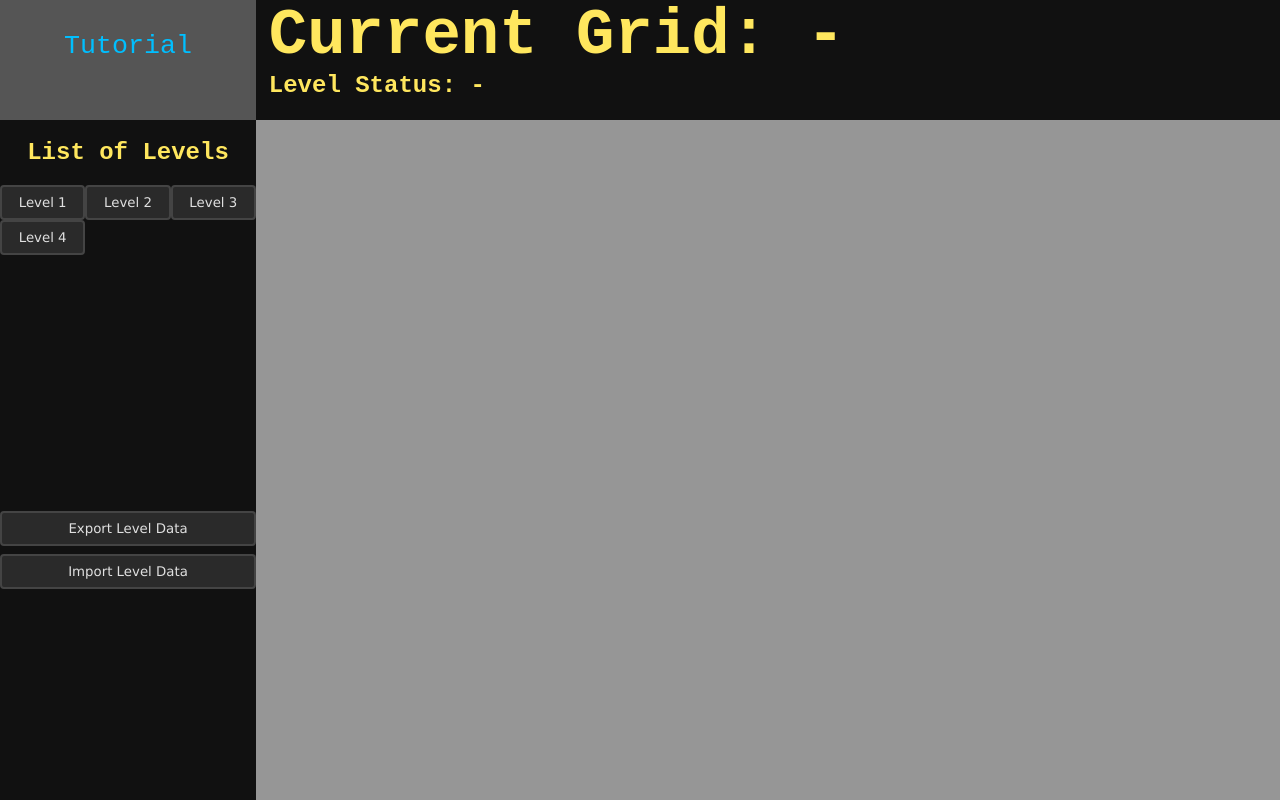
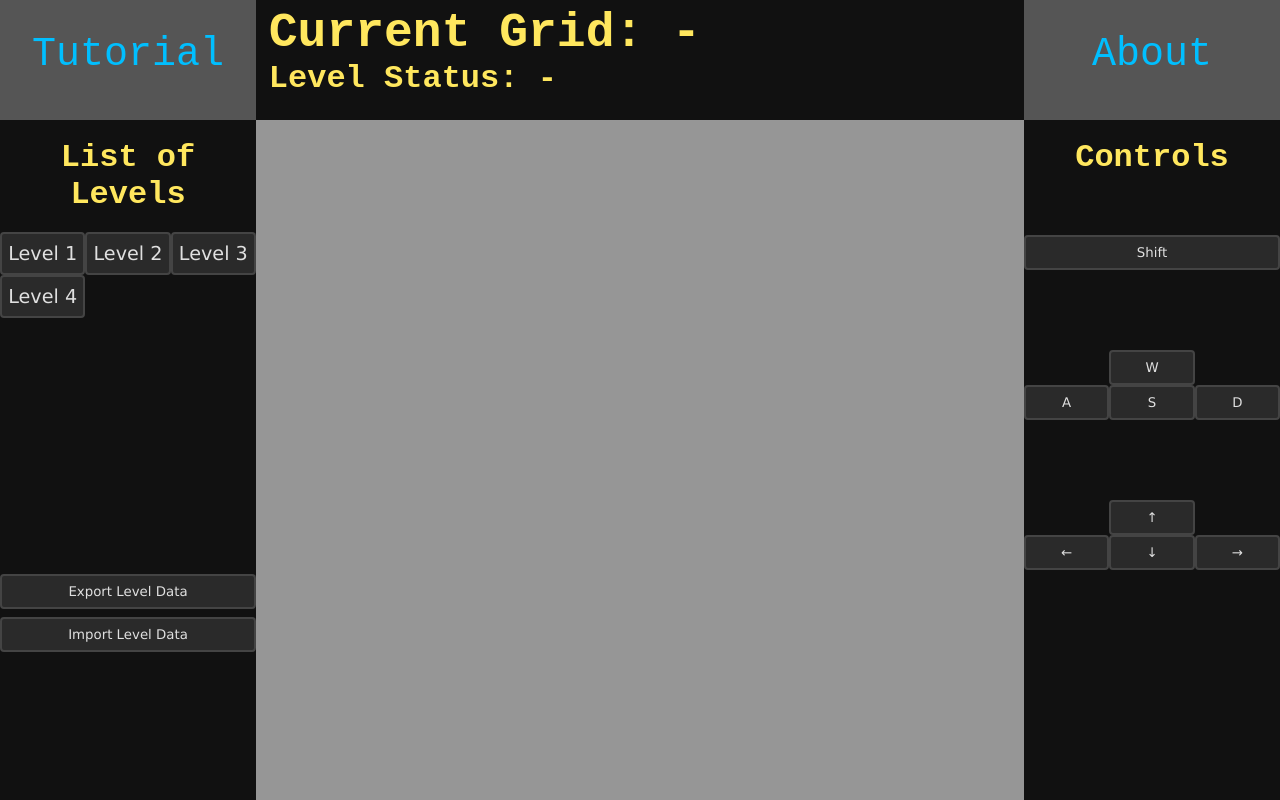
Before and after one commit to Jozka-Tjeris/Sokoban-With-Floors, a website built with Vite: page index.html in a window 1280 px wide. Built offline with nearby package versions, Linux system fonts and the light colour scheme; files whose address does not match are found by name.

Commit message:
feat: added control graphic and right-hand side bar

```diff
--- a/index.html
+++ b/index.html
@@ -10,7 +10,7 @@
   </head>
   <body>
     <div id="top-menu-bar">
-      <div id="tutorial-button">
+      <div class="corner-button">
         <a class="tutorial-text" href="tutorial.html">
           Tutorial
         </a>
@@ -23,10 +23,15 @@
           Level Status: -
         </h2>
       </div>
+      <div class="corner-button">
+        <a class="tutorial-text" href="">
+          About
+        </a>
+      </div>
     </div>
     <div style="display: flex;">
         <div id="side-menu-bar">
-          <h1 id="list-of-levels-label">
+          <h1 class="sub-menu-bar-label">
             List of Levels
           </h1>
           <div id="level-list">
@@ -41,6 +46,42 @@
           </div>
         </div>
         <div id="game-container"><canvas id="game-canvas"></canvas></div>
+        <div id="controls-menu">
+          <h1 class="sub-menu-bar-label">
+            Controls
+          </h1>
+          <div class="keys-menu">
+            <div class="key-layout">
+              <div class="multi-row-key-layout">
+                <button class="single-button-row">Shift</button>
+              </div>
+            </div>
+            <div class="key-layout">
+              <div class="multi-row-key-layout">
+                <button class="triple-button-row no-show-button"></button>
+                <button class="triple-button-row">W</button>
+                <button class="triple-button-row no-show-button"></button>
+              </div>
+              <div class="multi-row-key-layout">
+                <button class="triple-button-row">A</button>
+                <button class="triple-button-row">S</button>
+                <button class="triple-button-row">D</button>
+              </div>
+            </div>
+            <div class="key-layout">
+              <div class="multi-row-key-layout">
+                <button class="triple-button-row no-show-button"></button>
+                <button class="triple-button-row">&#8593;</button>
+                <button class="triple-button-row no-show-button"></button>
+              </div>
+              <div class="multi-row-key-layout">
+                <button class="triple-button-row">&#8592;</button>
+                <button class="triple-button-row">&#8595;</button>
+                <button class="triple-button-row">&#8594;</button>
+              </div>
+            </div>
+          </div>
+        </div>
     </div>
     <script type="module" src="/src/main.js"></script>
   </body>
--- a/styles.css
+++ b/styles.css
@@ -59,6 +59,10 @@ button:hover {
     cursor: pointer;
 }
 
+.no-show-button {
+    visibility: hidden;
+}
+
 /* ===============================
    Top Bar Layout
 =============================== */
@@ -79,16 +83,21 @@ button:hover {
 }
 
 #level-info {
-  padding-left: 0.8rem;
-  width: 80%;
+    padding: 0.4rem 0.8rem;
+    width: 60%;
+    height: 100%;
 }
 
 #level-title {
-  font-size: 8vh;
+    font-size: 6vh;
     overflow: hidden;
 }
 
-#tutorial-button {
+#level-status {
+    font-size: 4vh;
+}
+
+.corner-button {
     width: 20%;
     height: 100%;
     background-color: #555;
@@ -106,9 +115,9 @@ button:hover {
     overflow: hidden;
 }
 
-#list-of-levels-label {
+.sub-menu-bar-label {
     text-align: center;
-  font-size: 18pt;
+    font-size: 4vh;
     margin: 1.2rem 0.4rem;
 }
 
@@ -120,6 +129,7 @@ button:hover {
 }
 
 .loadLevel-btn {
+    font-size: 2.4vh;
     width: 33.333%;
 }
 
@@ -150,7 +160,7 @@ label[for="level-file-input"] {
    Game Canvas Area
 =============================== */
 #game-container {
-  width: 80vw;
+    width: 60vw;
     height: 85vh;
 }
 
@@ -165,9 +175,9 @@ label[for="level-file-input"] {
 =============================== */
 .tutorial-text {
     display: block;
-  width: 100%;
-  height: 50%;
-  margin: 12% 0 10% 0;
+    height: 100%;
+    margin: 4vh;
+    font-size: 5vh;
 }
 
 .tutorial-section {
@@ -178,3 +188,34 @@ label[for="level-file-input"] {
     height: 100%;
     background-color: #555;
 }
+
+/* ===============================
+    Controls Menu
+=============================== */
+#controls-menu {
+    height: 85vh;
+    width: 20vw;
+    display: flex;
+    flex-wrap: wrap;
+    flex-direction: column;
+}
+
+.key-layout {
+    width: 100%;
+    padding: 5vh 0;
+}
+
+.multi-row-key-layout {
+    display: flex;
+    flex-wrap: wrap;
+    flex-direction: row;
+    justify-content: space-between;
+}
+
+.single-button-row {
+    width: 100%;
+}
+
+.triple-button-row {
+    width: 33.333%;
+}
```
Lines whose indentation alone changed are shown as unchanged.
